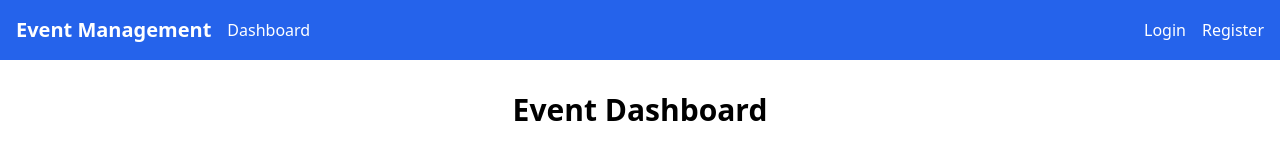
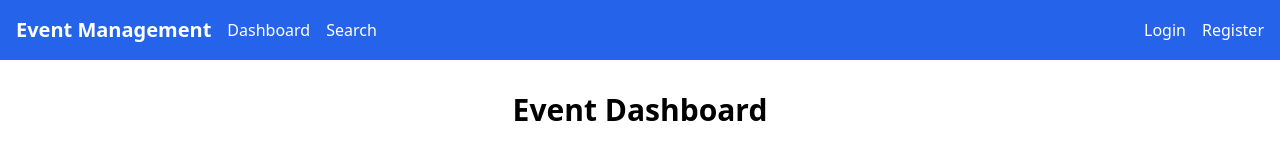
Before and after one commit to shubhamprasad318/event_management, a Next.js app in the folder event-frontend/: page / in a window 1280 px wide. Shown: the top 150 px of the page. Built offline with nearby package versions, Linux system fonts and the light colour scheme; no server answers.

Commit message:
Update Navbar.js

```diff
--- a/event-frontend/components/Navbar.js
+++ b/event-frontend/components/Navbar.js
@@ -51,6 +51,9 @@ export default function Navbar() {
             <a className="hover:underline">Create Event</a>
           </Link>
         )}
+        <Link href="/search" className="hover:underline">
+          Search
+        </Link>
       </div>
       <div className="flex items-center space-x-4">
         {isAuthenticated && user ? (
```
